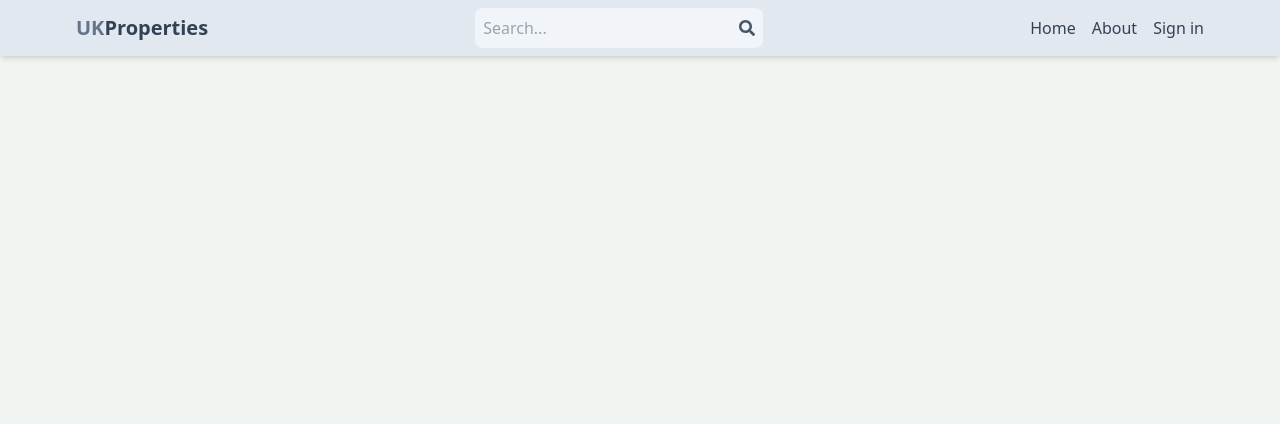
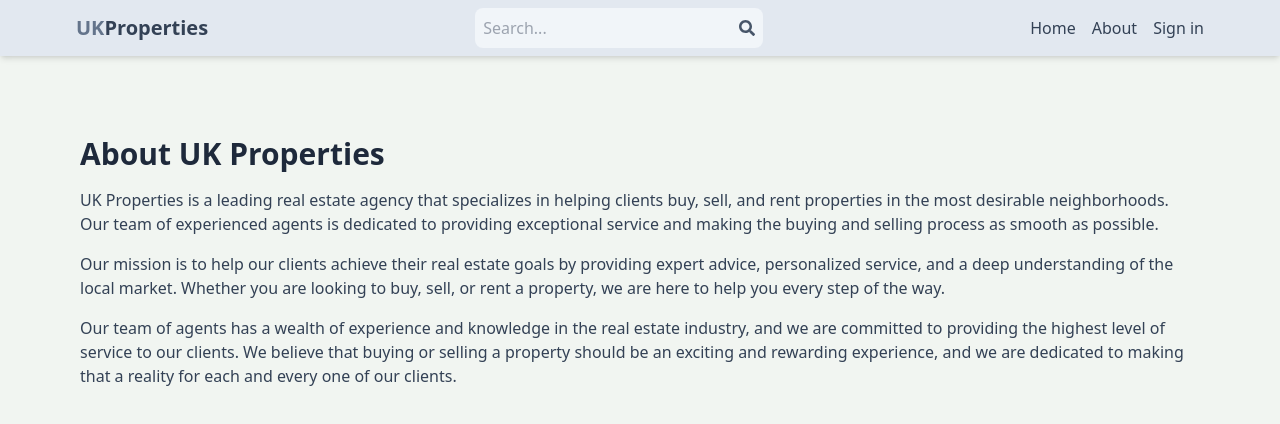
Before and after one commit to umarkhan905/Mern-Real-Estate-Website, a React (Vite) app in the folder frontend/: page /about in a window 1280 px wide. Shown: the top 424 px of the page. Built offline with nearby package versions, Linux system fonts and the light colour scheme; no server answers.

Commit message:
completing about page

```diff
--- a/frontend/src/pages/About.jsx
+++ b/frontend/src/pages/About.jsx
@@ -1,5 +1,31 @@
 const About = () => {
-  return <div></div>;
+  return (
+    <div className="py-20 px-4 max-w-6xl mx-auto">
+      <h1 className="text-3xl font-bold mb-4 text-slate-800">
+        About UK Properties
+      </h1>
+      <p className="mb-4 text-slate-700">
+        UK Properties is a leading real estate agency that specializes in
+        helping clients buy, sell, and rent properties in the most desirable
+        neighborhoods. Our team of experienced agents is dedicated to providing
+        exceptional service and making the buying and selling process as smooth
+        as possible.
+      </p>
+      <p className="mb-4 text-slate-700">
+        Our mission is to help our clients achieve their real estate goals by
+        providing expert advice, personalized service, and a deep understanding
+        of the local market. Whether you are looking to buy, sell, or rent a
+        property, we are here to help you every step of the way.
+      </p>
+      <p className="mb-4 text-slate-700">
+        Our team of agents has a wealth of experience and knowledge in the real
+        estate industry, and we are committed to providing the highest level of
+        service to our clients. We believe that buying or selling a property
+        should be an exciting and rewarding experience, and we are dedicated to
+        making that a reality for each and every one of our clients.
+      </p>
+    </div>
+  );
 };
 
 export default About;
```
